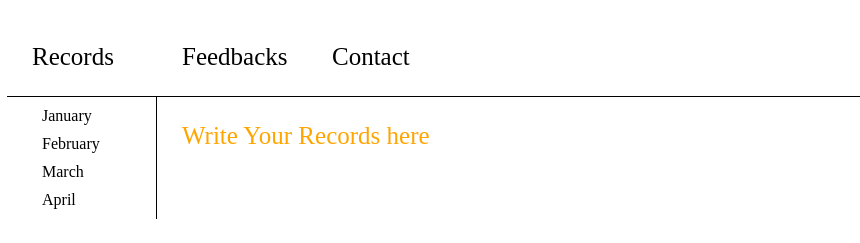
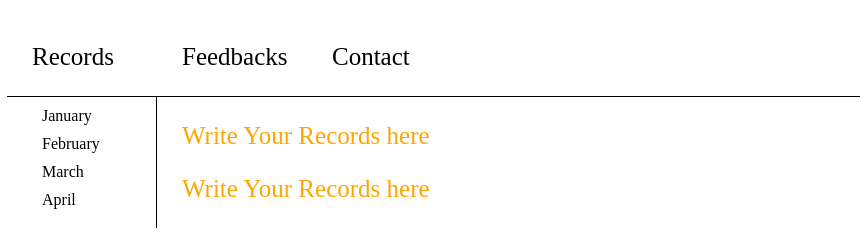
Before and after one commit to Hojjoon/GTFG, a plain HTML site: page GTFG main.html in a window 1280 px wide. Shown: the part 101-344 px from the top of the page, without its empty margins (1-861 px from the left). Drawn offline with Linux system fonts and the light colour scheme.

Commit message:
Second Commit

```diff
--- a/GTFG main.html
+++ b/GTFG main.html
@@ -22,6 +22,7 @@
         </div>
         <div>
             <div style="list-style:none; margin: 25px"><a href="" style="color:orange; text-decoration-line: none; font-size:25px;">Write Your Records here</a></div>
+            <div style="list-style:none; margin: 25px"><a href="" style="color:orange; text-decoration-line: none; font-size:25px;">Write Your Records here</a></div>
         </div>
     </div>
 </body>
```
